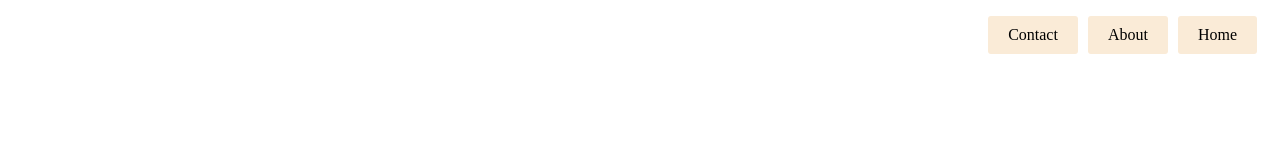
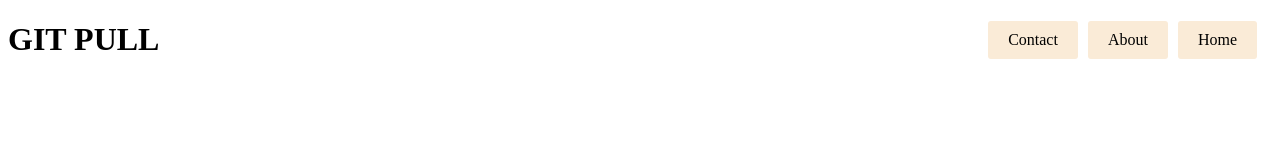
Before and after one commit to alexrdrgz/wfb-day-8, a plain HTML site: page index.html in a window 1280 px wide. Drawn offline with Linux system fonts and the light colour scheme.

Commit message:
added title to home page

```diff
--- a/index.html
+++ b/index.html
@@ -17,6 +17,9 @@
             </ul>
         </nav>
     </header>
+    <main>
+        <h1>GIT PULL</h1>
+    </main>
 
 </body>
 </html>
```
